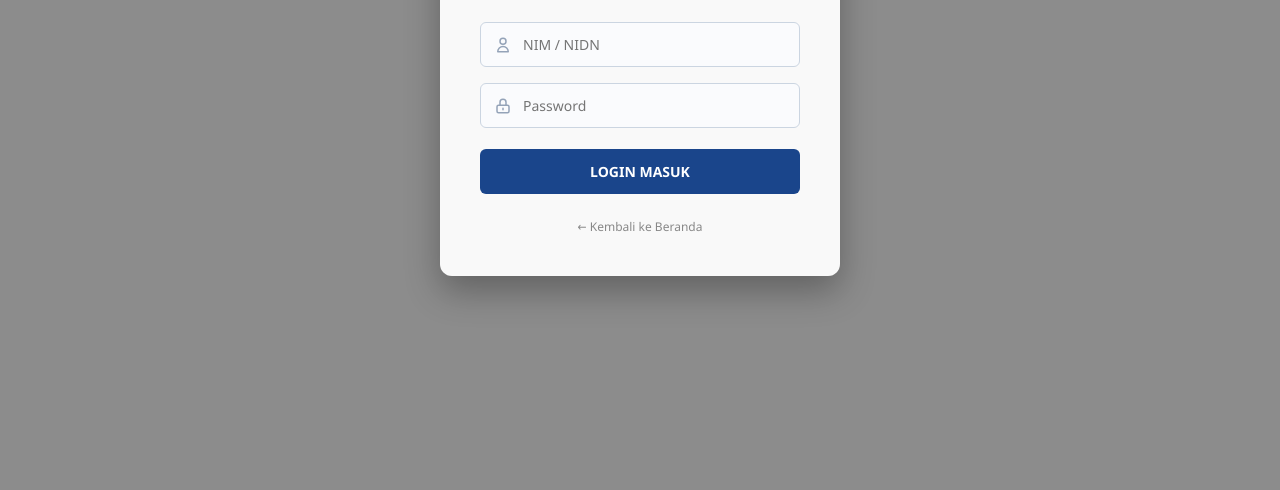
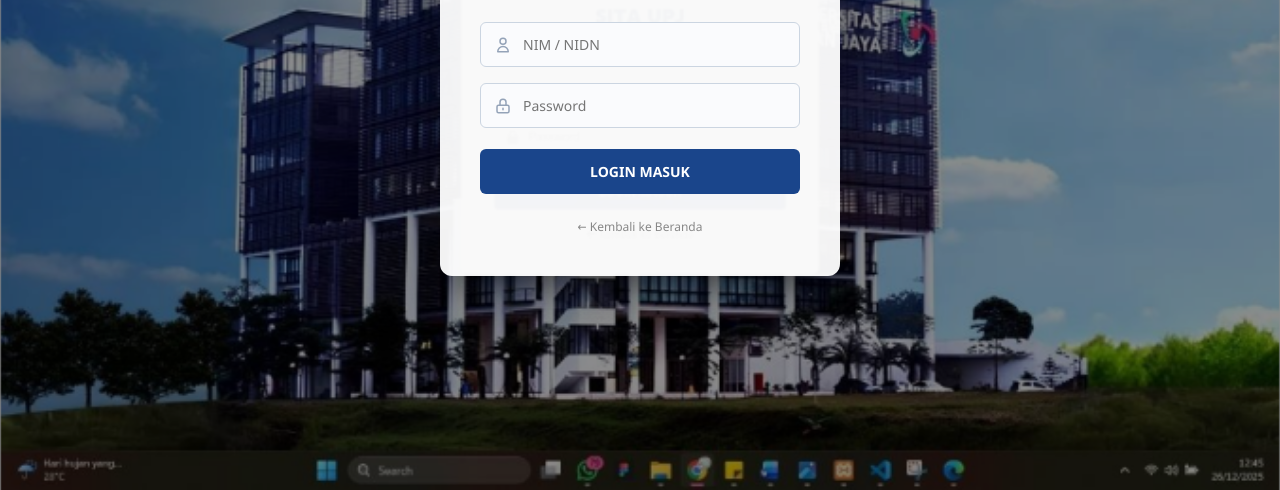
Before and after one commit to 005-piccapoyyy/clone-web-upj, a plain HTML site: page index.html in a window 1280 px wide. Shown: the part 310-800 px from the top of the page. Drawn offline with Linux system fonts and the light colour scheme.

Commit message:
add image

```diff
--- a/style.css
+++ b/style.css
@@ -14,7 +14,7 @@
   display: flex;
   align-items: center;
   justify-content: center;
-  background-image: url('login page.png'); /* File lokal Anda */
+  background-image: url('./images/login\ page.png'); /* File lokal Anda */
   background-size: cover;
   background-position: center;
   background-repeat: no-repeat;
```
Also changed, not shown: images/login page.png (added).
